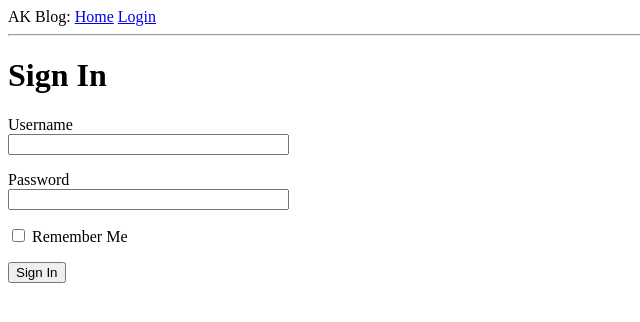
After one commit to Xerrex/ak-Blog, a Flask app: page /login in a window 1280 px wide. The commit adds this page. Shown: the top 322 px of the page, without its empty margins (0-640 px from the left). Run offline with Flask 2, Linux system fonts and the light colour scheme.

Commit message:
Create a Loginform, route &template

```diff
--- /dev/null
+++ b/app/forms.py
@@ -0,0 +1,9 @@
+from flask_wtf import FlaskForm
+from wtforms import StringField, PasswordField, BooleanField, SubmitField
+from wtforms.validators import  DataRequired
+
+class LoginForm(FlaskForm):
+    username = StringField('Username', validators=[DataRequired()])
+    password = PasswordField('Password', validators=[DataRequired()])
+    remember_me = BooleanField('Remember Me')
+    submit = SubmitField('Sign In')
--- a/app/routes.py
+++ b/app/routes.py
@@ -1,6 +1,7 @@
 from flask import render_template
 
 from app import app
+from app.forms import LoginForm
 
 @app.route('/')
 @app.route('/index')
@@ -21,3 +22,8 @@ def index():
 @app.route('/user/<name>')
 def user(name):
     return '<h1>Hello, %s!</h1>' % name
+
+@app.route('/login')
+def login():
+    login_form = LoginForm()
+    return render_template('login.html', title='Sign In', form=login_form)
--- a/app/templates/base.html
+++ b/app/templates/base.html
@@ -9,7 +9,10 @@
     {% endif %}
 </head>
 <body>
-    <div>AK Blog: <a href="/index">Home</a></div>
+    <div>AK Blog:
+        <a href="/index">Home</a>
+        <a href="/login">Login</a>
+    </div>
     <hr>
     {% block content %}{% endblock %}
 </body>
--- /dev/null
+++ b/app/templates/login.html
@@ -0,0 +1,18 @@
+{% extends "base.html" %}
+
+{% block content %}
+    <h1>Sign In</h1>
+    <form action="" method="post">
+        {{ form.hidden_tag() }}
+        <p>
+            {{ form.username.label }}<br>
+            {{ form.username(size=32) }}
+        </p>
+        <p>
+            {{ form.password.label }}<br>
+            {{ form.password(size=32) }}
+        </p>
+        <p>{{ form.remember_me() }} {{ form.remember_me.label }}</p>
+        <p>{{ form.submit() }}</p>
+    </form>
+{% endblock %}
```
